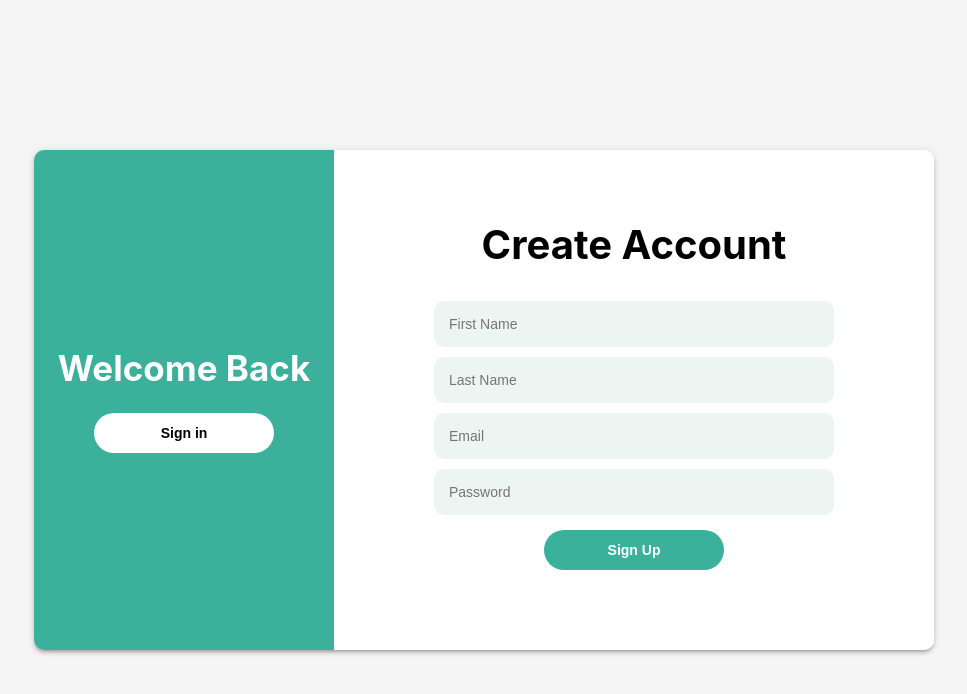
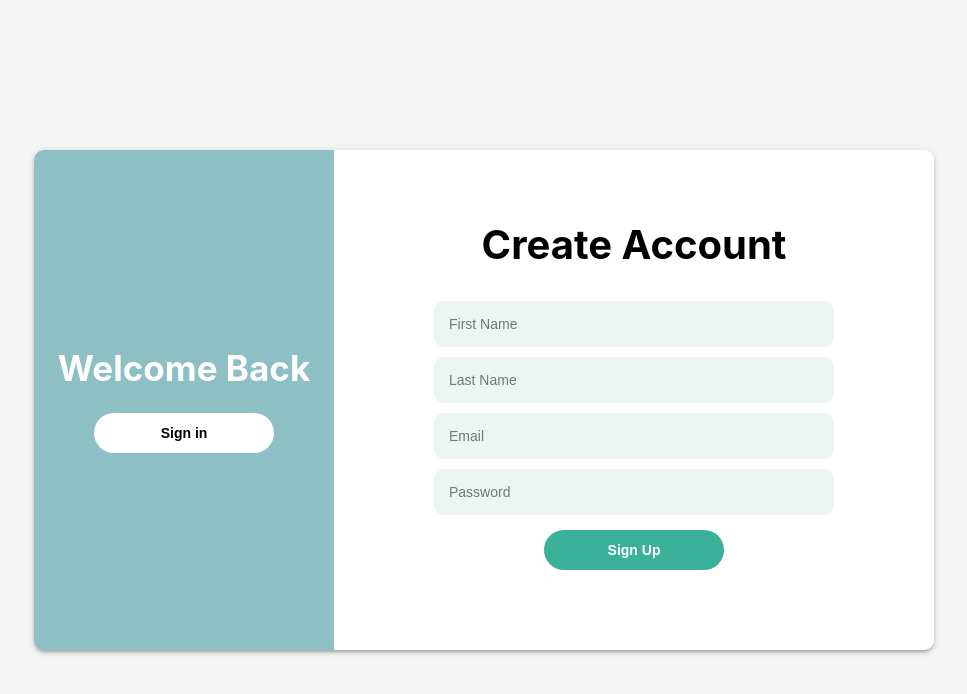
Before and after one commit to jaymithani1998/NU_Assist, a React (Create React App) app in the folder client/: page /signup in a window 1280 px wide. Shown: the top 694 px of the page, without its empty margins (156-1123 px from the left). Built offline with nearby package versions, Linux system fonts and the light colour scheme.

Commit message:
sign up page

```diff
--- a/client/src/components/Singup/styles.module.css
+++ b/client/src/components/Singup/styles.module.css
@@ -22,7 +22,7 @@
 	flex-direction: column;
 	align-items: center;
 	justify-content: center;
-	background-color: #3bb19b;
+	background-color: #8dbfc5;
 	border-top-left-radius: 10px;
 	border-bottom-left-radius: 10px;
 }
```
